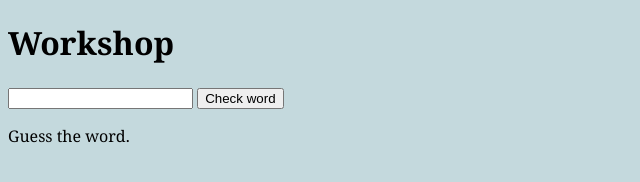
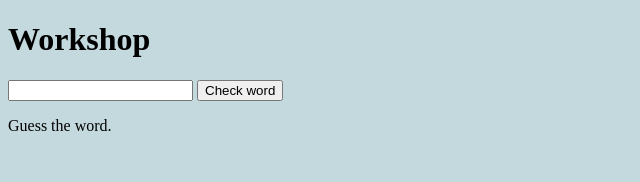
Before and after one commit to SanJulin/L1-1dv610, a website: page index.html in a window 1280 px wide. Shown: the whole page, without its empty margins (0-640 px from the left). Drawn offline with Linux system fonts and the light colour scheme.

Commit message:
Try again

```diff
--- a/src/css/styles.css
+++ b/src/css/styles.css
@@ -1,4 +1,4 @@
 body, html {
 	background-color: rgb(196, 217, 221);
-    font-family: Georgia, 'Times New Roman', Times, serif
+
 }
```
